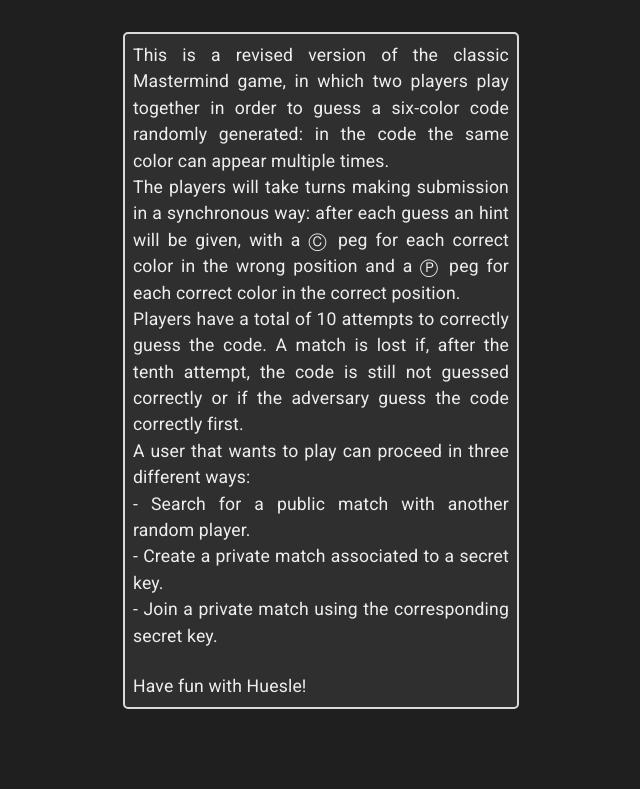
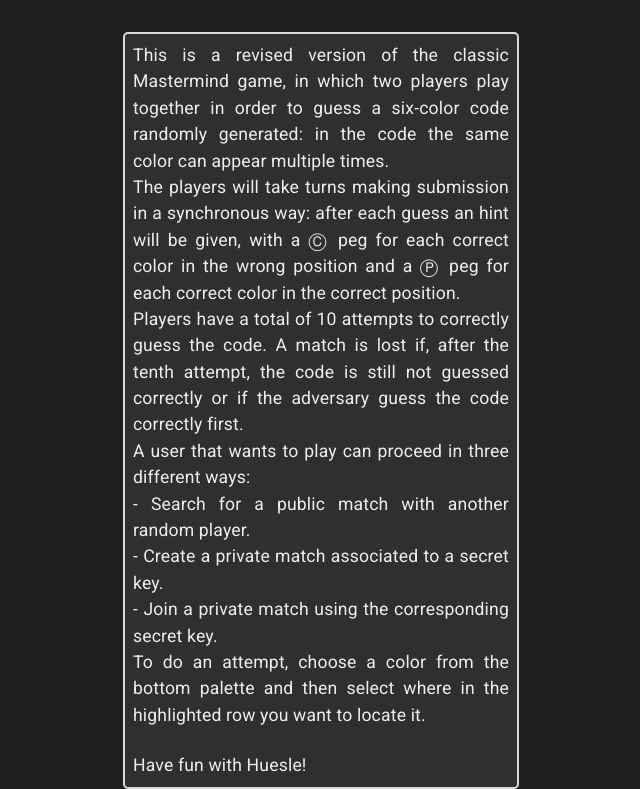
Before and after one commit to alberto-spadoni3/Huesle, a React (Create React App) app in the folder client/: page /rules in a window 1280 px wide. Shown: the part 284-1073 px from the top of the page, without its empty margins (319-959 px from the left). Before the commit the page ends 993 px from the top, so only its background shows below. Built offline with nearby package versions, Linux system fonts and the light colour scheme; no server answers.

Commit message:
Refactoring rules

```diff
--- a/client/src/components/GameRules.js
+++ b/client/src/components/GameRules.js
@@ -11,7 +11,8 @@ const GameRules = () => {
         "A user that wants to play can proceed in three different ways:",
         "- Search for a public match with another random player.",
         "- Create a private match associated to a secret key.",
-        "- Join a private match using the corresponding secret key."
+        "- Join a private match using the corresponding secret key.",
+        "To do an attempt, choose a color from the bottom palette and then select where in the highlighted row you want to locate it."
     ];
 
     const RulesBox = styled(Box)(({ theme }) => ({
```
